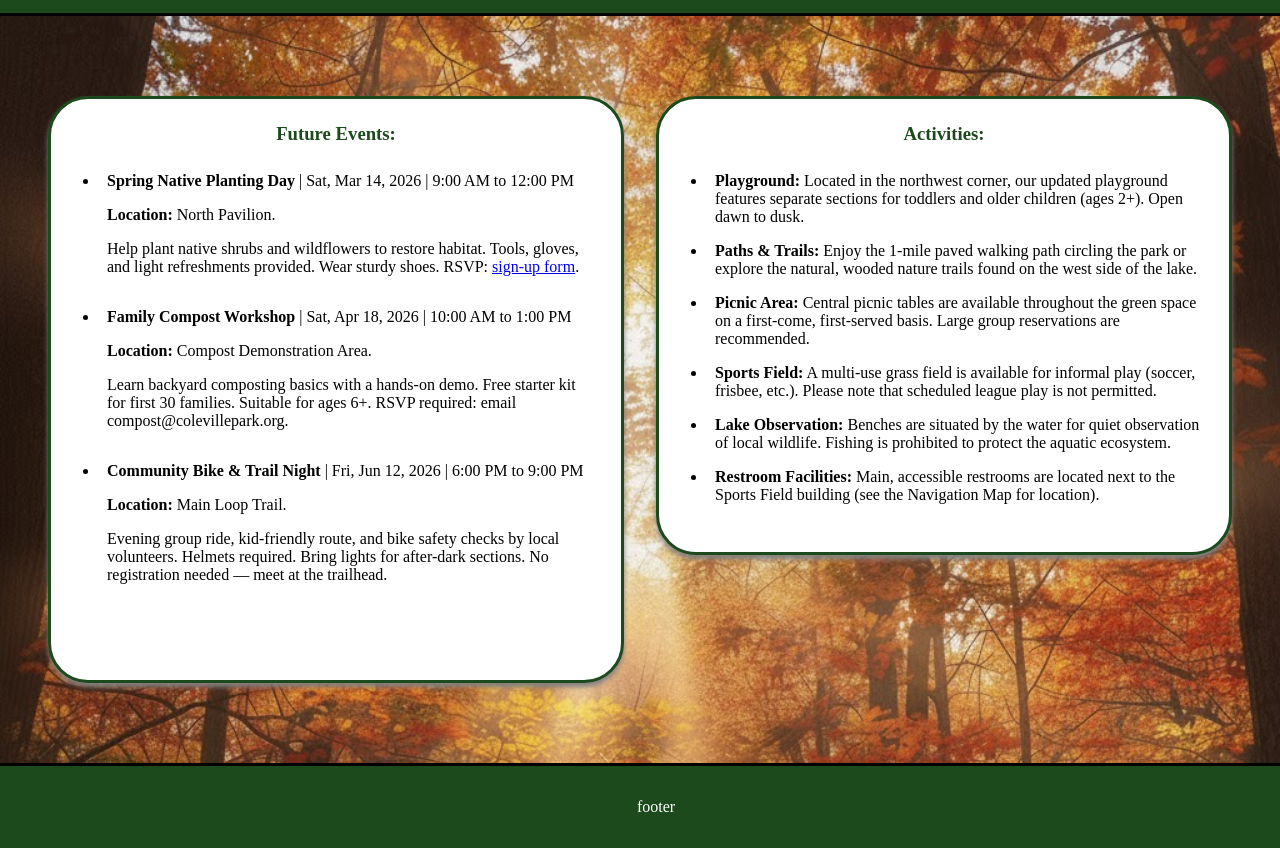
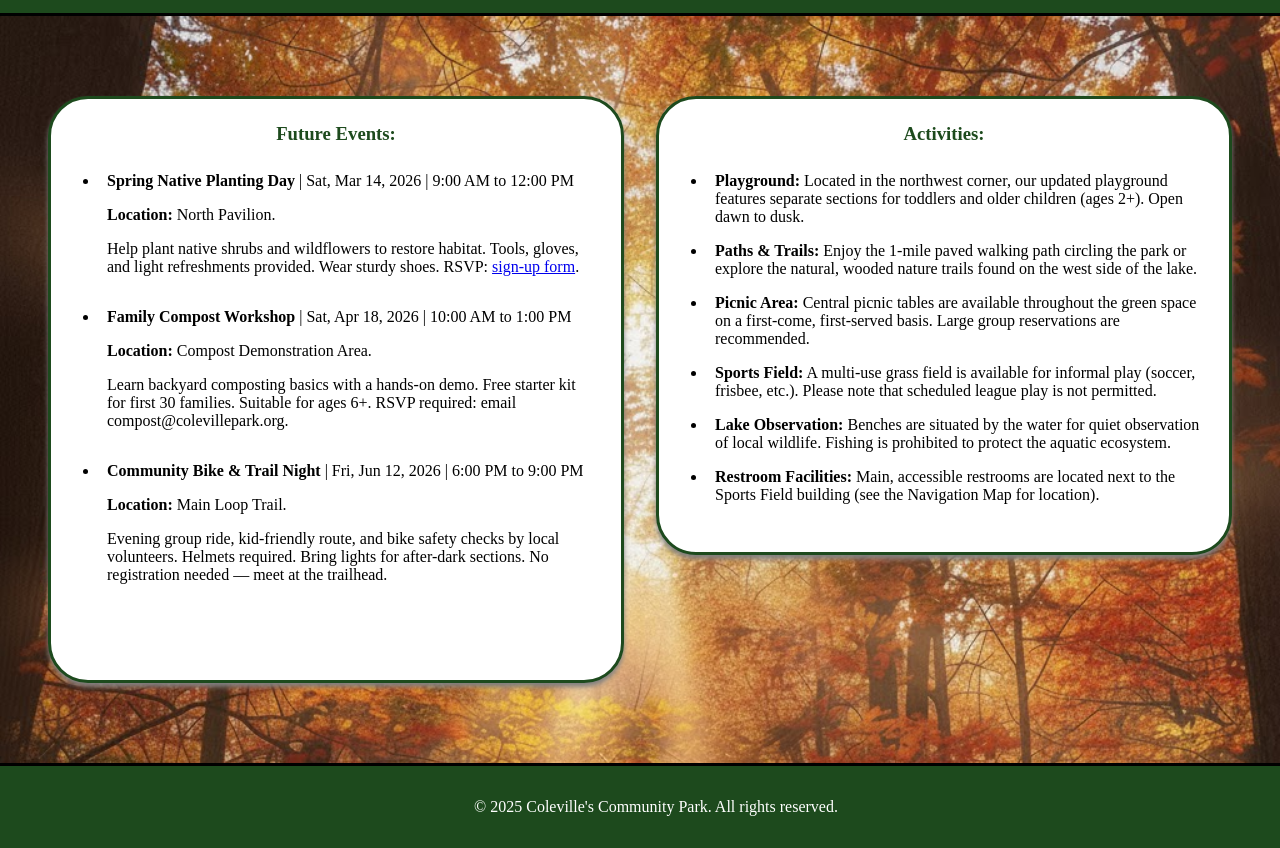
Before and after one commit to colet9-prog/PARK-PROJECT, a plain HTML site: page activities.html in a window 1280 px wide. Shown: the part 214-1062 px from the top of the page. Drawn offline with Linux system fonts and the light colour scheme.

Commit message:
12.2.25 v4

```diff
--- a/activities.html
+++ b/activities.html
@@ -4,9 +4,9 @@
 <head>
   <meta charset="UTF-8">
   <meta name="viewport" content="width=device-width, initial-scale=1.0">
-  <title>Park-Project</title>
+  <title>Coleville Park Activities</title>
   <link rel="stylesheet" href="GPST.css">
-
+<link rel="icon" href="logo_park.jpeg" type="image/jpeg">
 </head>
 
 <body>
@@ -90,7 +90,7 @@
 
 
   <footer>
-    <p>footer</p>
+    <p>&copy; 2025 Coleville's Community Park. All rights reserved.</p>
   </footer>
 
 
```
Also changed, not shown: about.html (+3 -2 lines), index.html (+3 -2 lines), navigation.html (+3 -4 lines).
